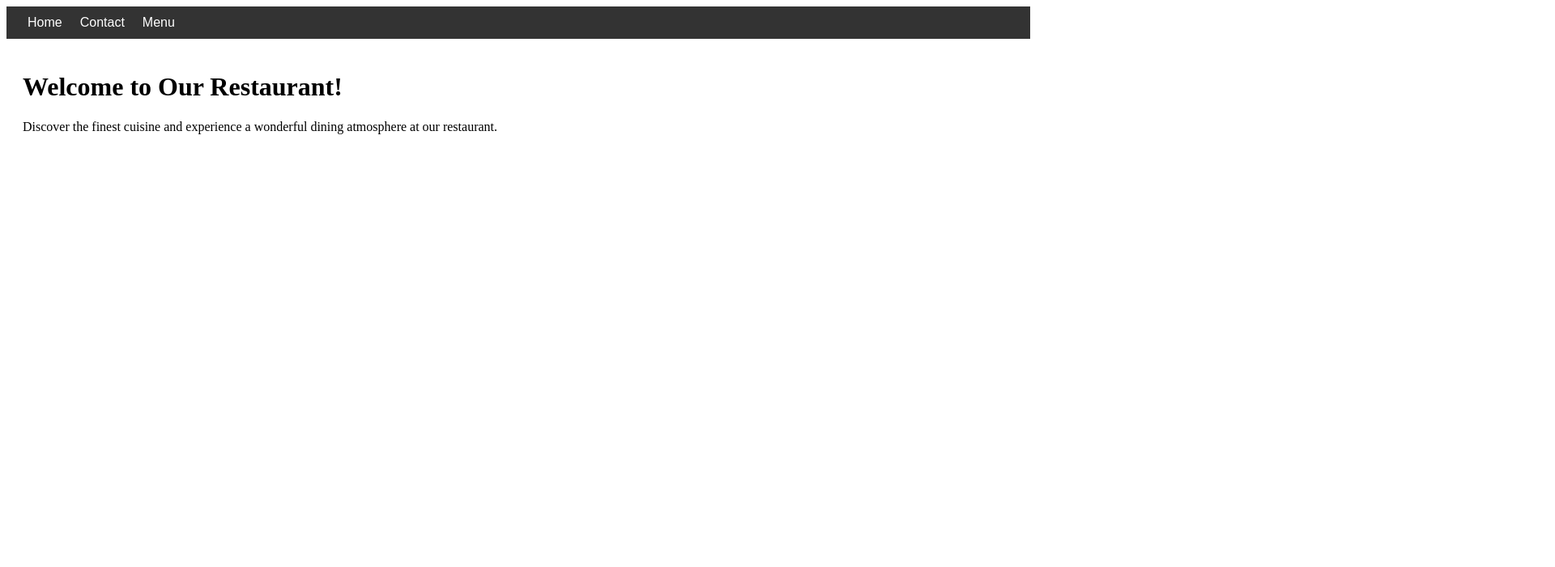
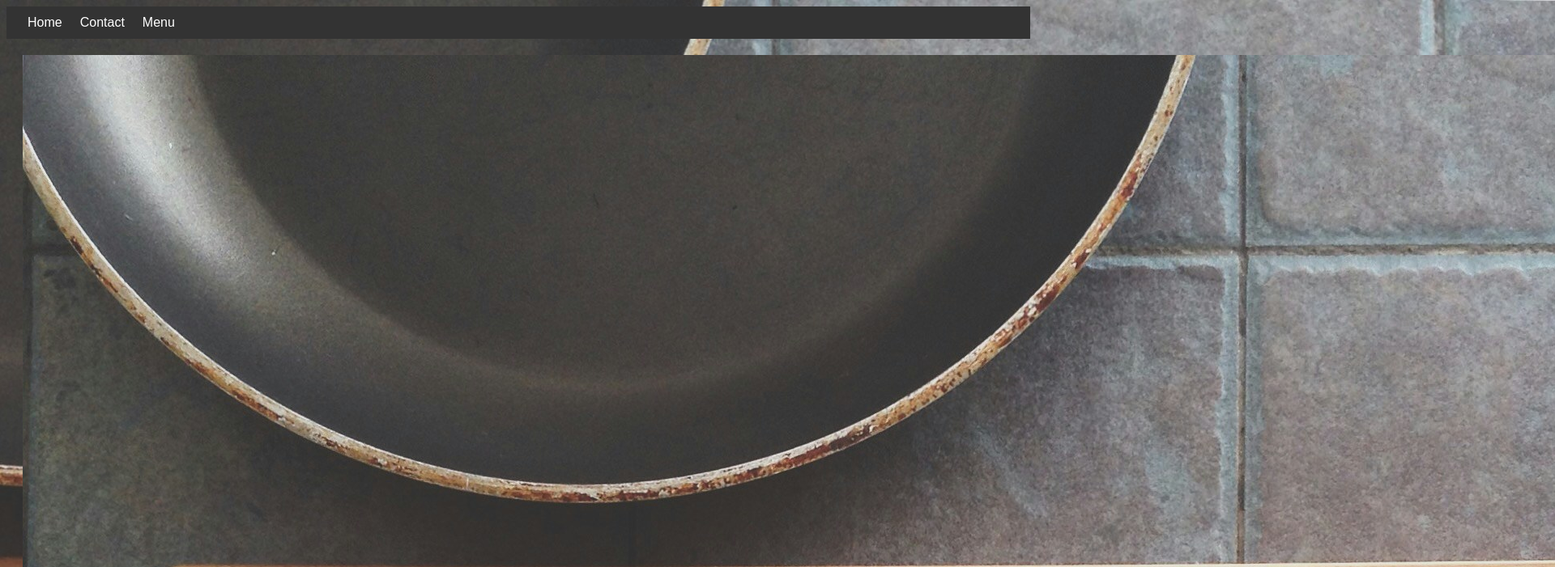
Before and after one commit to Ismat-Samadov/restaurantPage, a plain HTML site: page index.html in a window 1280 px wide. Shown: the top 701 px of the page at 81% size, 1920 px wide, since content can reach past the window. Drawn offline with Linux system fonts and the light colour scheme.

Commit message:
Initial dist subtree commit

```diff
--- a/main.js
+++ b/main.js
@@ -4,7 +4,7 @@
     function e() {
         const e = document.getElementById("content"),
             t = document.createElement("img");
-        // t.src = "path_to_your_image.jpg", e.appendChild(t);
+        t.src = "images/img1.jpg", e.appendChild(t);
         const n = document.createElement("h1");
         n.textContent = "Welcome to Our Restaurant!", e.appendChild(n);
         const o = document.createElement("p");
--- a/styles.css
+++ b/styles.css
@@ -5,7 +5,7 @@ header {
 }
 
 body {
-    background-image: url('../images/img1.jpg');
+    background-image: url('images/img1.jpg');
     background-size: cover;
     background-position: center;
 }
```
Also changed, not shown: assets/favicon.ico (added), images/img1.jpg (added).
